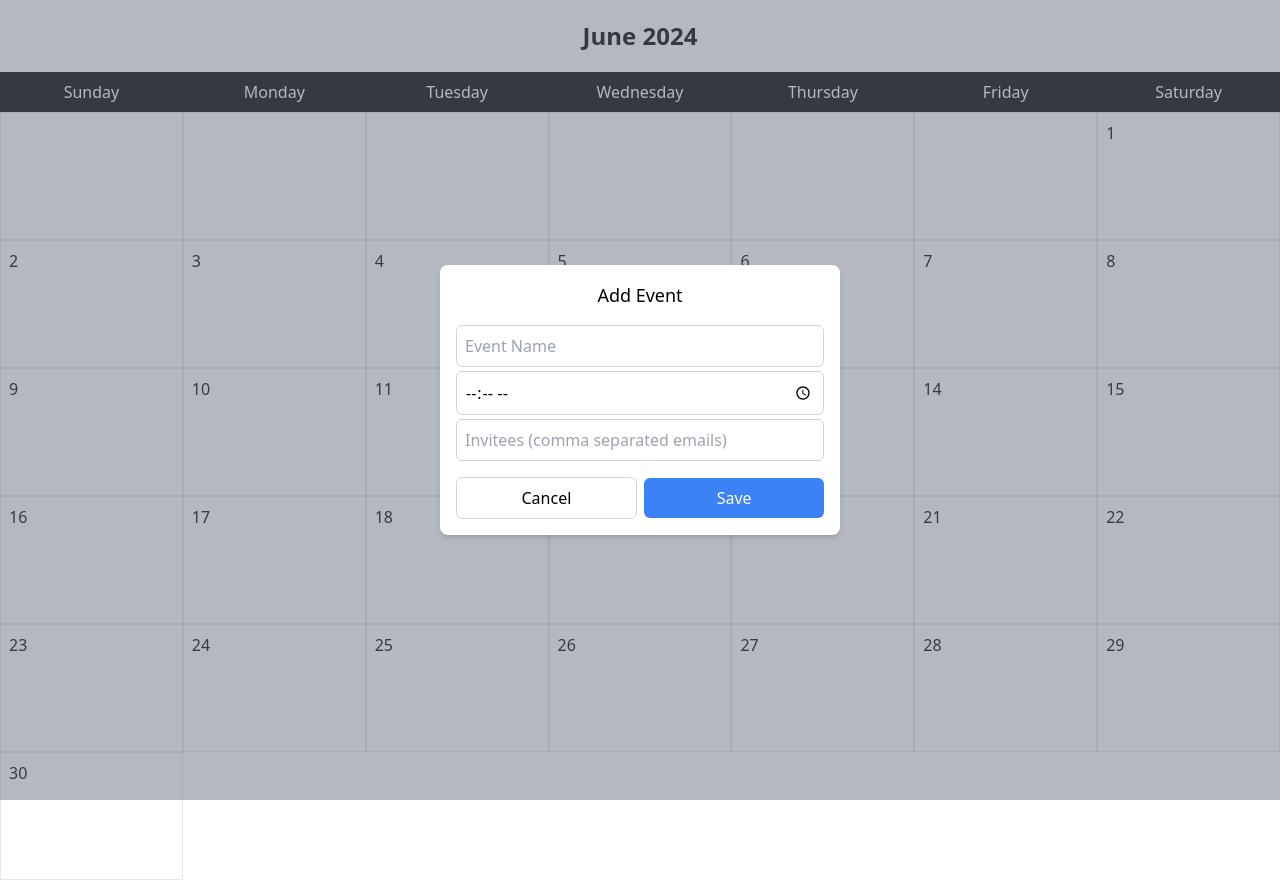
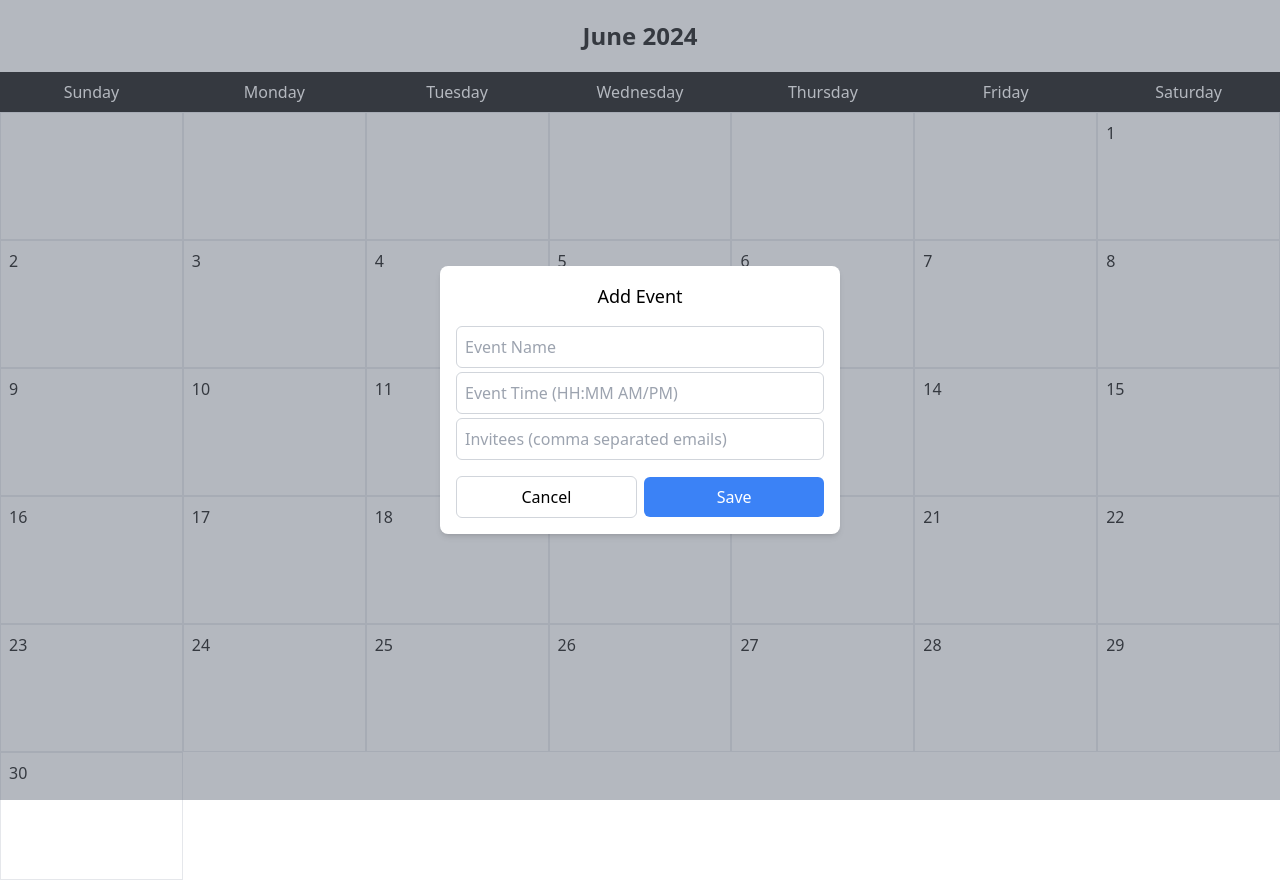
Before and after one commit to kingkinfajarr/ssd-wad-calendar, a React (Vite) app: page / in a window 1280 px wide. Both pictures are taken after a click on the element "10". Built offline with nearby package versions, Linux system fonts and the light colour scheme.

Commit message:
fix: change type input time to text

```diff
--- a/src/components/EventDialog.tsx
+++ b/src/components/EventDialog.tsx
@@ -115,7 +115,7 @@ const EventDialog: React.FC<EventDialogProps> = ({
           <p className="text-red-500 text-xs text-left mb-2">{nameError}</p>
         )}
         <input
-          type="time"
+          type="text"
           placeholder="Event Time (HH:MM AM/PM)"
           value={time}
           onChange={(e) => handleEventTimeChange(e.target.value)}
```
